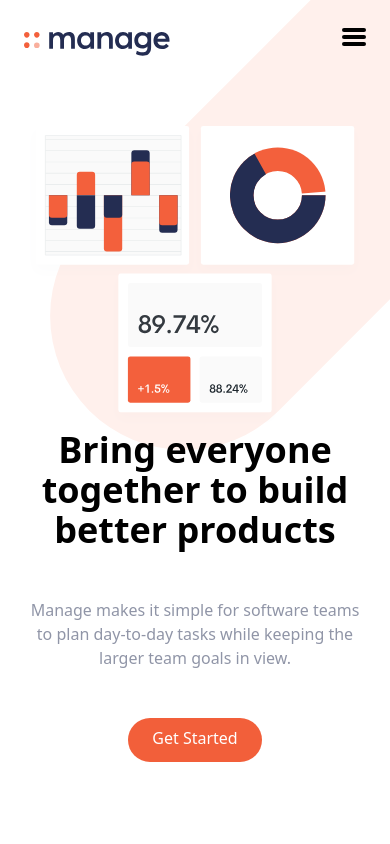
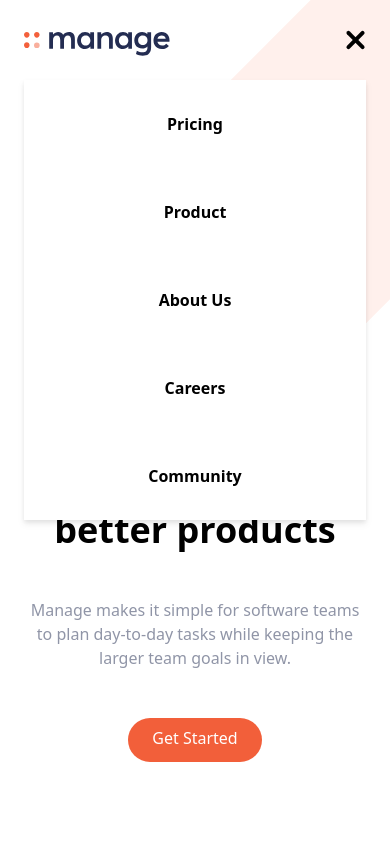
Before and after one commit to Ralatcode/landing-page-with-tailwind, a website: page src/index.html in a window 390 px wide. Both pictures are taken after a click on the button 354 px from the left and 40 px from the top of the page. Shown: the top 844 px of the page. Drawn offline with Linux system fonts and the light colour scheme.

Commit message:
linked js file and added script for mobile toggle

```diff
--- a/src/index.html
+++ b/src/index.html
@@ -5,6 +5,7 @@
     <meta http-equiv="X-UA-Compatible" content="IE=edge">
     <meta name="viewport" content="width=device-width, initial-scale=1.0">
     <link rel="stylesheet" href="../css/main.css">
+    <script src="./js/main.js" defer></script>
     <title>Manage Landing Page</title>
 </head>
 <body>
--- a/src/js/main.js
+++ b/src/js/main.js
@@ -0,0 +1,8 @@
+const btn = document.getElementById('menu-btn');
+const nav = document.getElementById('menu');
+
+btn.addEventListener('click', () => {
+    btn.classList.toggle('open');
+    nav.classList.toggle('flex');
+    nav.classList.toggle('hidden');
+})
```
